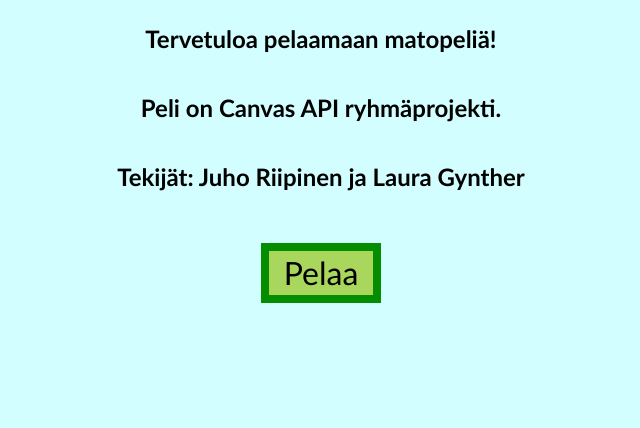
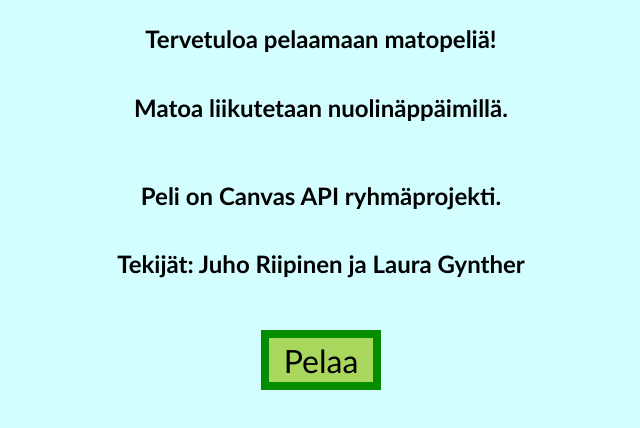
Before and after one commit to LaGyn/canvas_peli, a plain HTML site: page index.html in a window 1280 px wide. Shown: the part 136-564 px from the top of the page, without its empty margins (319-959 px from the left). Drawn offline with Linux system fonts and the light colour scheme.

Commit message:
ohjeet lisätty

```diff
--- a/index.html
+++ b/index.html
@@ -17,6 +17,8 @@
         <div id="pisteruutu" style="display:none">Pisteet: <span id="pisteetNyt">0</span></div>
         <div id="aloitus">
             <h2>Tervetuloa pelaamaan matopeliä!</h2>
+            <h2>Matoa liikutetaan nuolinäppäimillä.</h2>
+            <br>
             <h2>Peli on Canvas API ryhmäprojekti.</h2>
             <h2>Tekijät: Juho Riipinen ja Laura Gynther</h2>
         </div>
```
